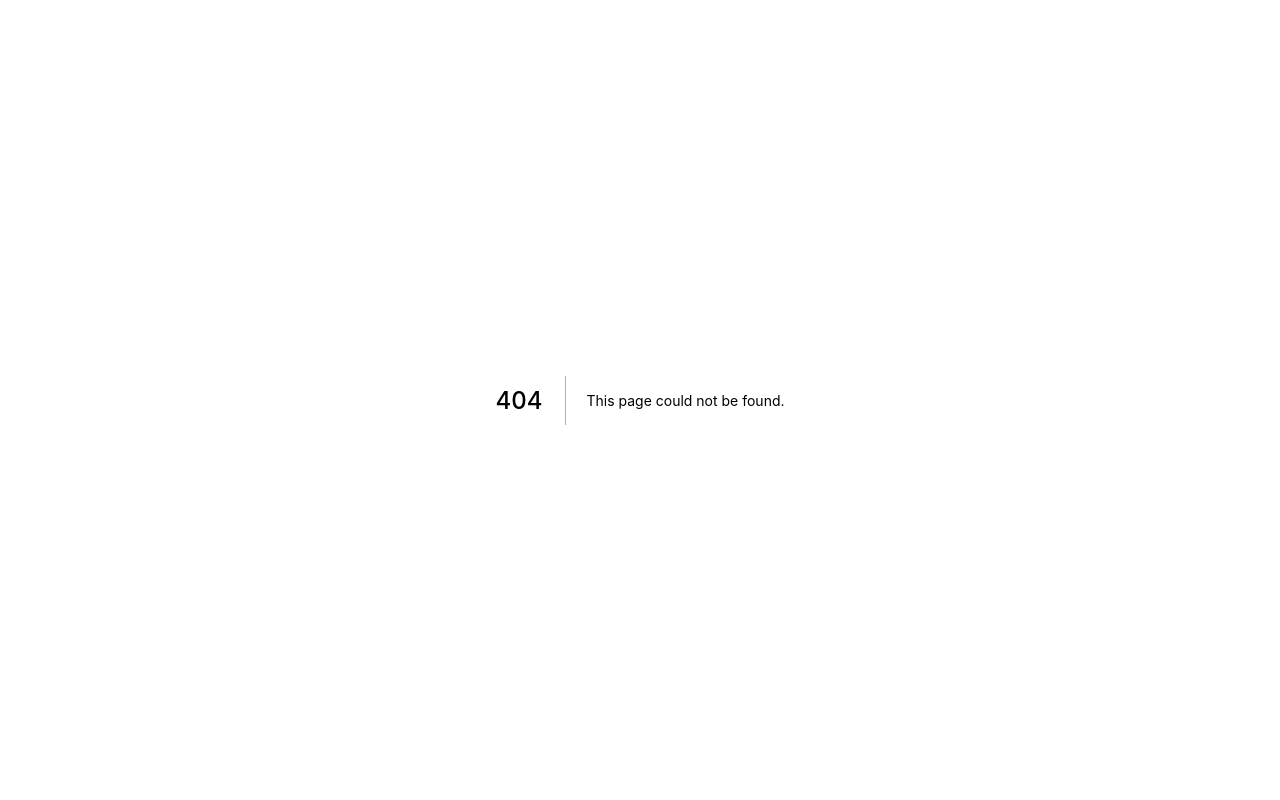
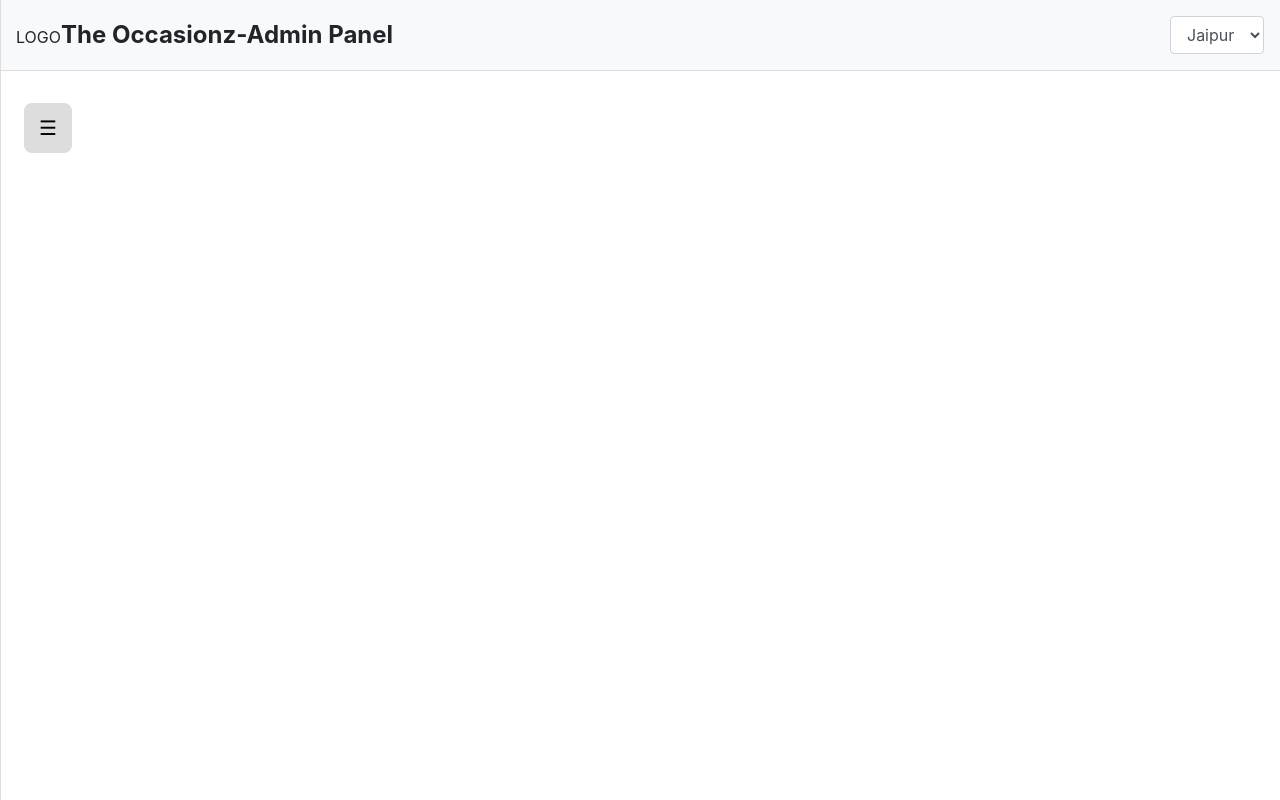
Before and after one commit to Theoccasionz/Frontend, a Next.js app: page /admin in a window 1280 px wide. Before the commit this address had no page. Built offline with nearby package versions, Linux system fonts and the light colour scheme.

Commit message:
Admin page layout
Signed-off-by: k-kumar-01 <kushalkumargupta4@gmail.com>

```diff
--- /dev/null
+++ b/layouts/admin.tsx
@@ -0,0 +1,105 @@
+import React, { FC, useState } from 'react';
+import { useRouter } from 'next/router';
+import Link from 'next/link';
+import Form from 'react-bootstrap/Form';
+import style from '../styles/admin/layout.module.css';
+
+type Props = {
+  children: React.ReactNode;
+};
+
+const LayoutAdmin: FC<Props> = ({ children }) => {
+  const [open, setOpen] = useState(false);
+  const router = useRouter();
+
+  const handleClose = () => {
+    const mySidebar = document.getElementById('mySidebar')!;
+    mySidebar.style.width = '0';
+    const mainEl = document.getElementById('main')!;
+    mainEl.style.marginLeft = '0';
+  };
+
+  const handleClick = () => {
+    if (open) {
+      setOpen(false);
+      handleClose();
+    } else {
+      setOpen(true);
+      const mySidebar = document.getElementById('mySidebar')!;
+      mySidebar.style.width = '250px';
+      const mainEl = document.getElementById('main')!;
+      mainEl.style.marginLeft = '250px';
+    }
+  };
+
+  const isActive = (value: string) => {
+    if (router.pathname.indexOf(value) !== -1) {
+      console.log(style.active);
+      return style.active;
+    }
+    return '';
+  };
+
+  return (
+    <main>
+      <section className={style.navbar}>
+        <div>
+          <span>LOGO</span>
+          <span className={style.navHeading}>The Occasionz-Admin Panel</span>
+        </div>
+        <div>
+          <Form inline>
+            <Form.Control as="select">
+              <option>Jaipur</option>
+              <option>2</option>
+              <option>3</option>
+              <option>4</option>
+              <option>5</option>
+            </Form.Control>
+          </Form>
+        </div>
+      </section>
+      <section className={style.panel}>
+        <section className={style.sidebar}>
+          <div id="mySidebar" className={style.sidebar}>
+            <button className={style.closeBtn} onClick={handleClose}>
+              ×
+            </button>
+            <Link href="/admin/booking-details">
+              <a href="/admin/booking-details" className={isActive('/admin/booking-details')}>
+                Booking Details
+              </a>
+            </Link>
+            <Link href="/admin/add-design">
+              <a href="/admin/add-design" className={isActive('/admin/add-design')}>
+                Add Design
+              </a>
+            </Link>
+            <Link href="/admin/listed-design">
+              <a href="/admin/listed-design" className={isActive('/admin/listed-design')}>
+                Listed Design
+              </a>
+            </Link>
+            <Link href="/admin/posters">
+              <a href="/admin/posters" className={isActive('admin/posters')}>
+                Posters
+              </a>
+            </Link>
+            <Link href="/admin/vendor-details">
+              <a href="/admin/vendor-details" className={isActive('/admin/vendor-details')}>
+                Vendor Details
+              </a>
+            </Link>
+          </div>
+        </section>
+        <section className={style.main} id="main">
+          <button className={style.toggleBtn} onClick={handleClick}>
+            ☰
+          </button>
+        </section>
+      </section>
+    </main>
+  );
+};
+
+export default LayoutAdmin;
--- /dev/null
+++ b/pages/admin/index.tsx
@@ -0,0 +1,12 @@
+import React from 'react'
+import LayoutAdmin from '../../layouts/admin'
+
+const index = () => {
+    return (
+        <LayoutAdmin>
+
+        </LayoutAdmin>
+    )
+}
+
+export default index
--- /dev/null
+++ b/styles/admin/layout.module.css
@@ -0,0 +1,97 @@
+.navbar {
+  background: #f8f9fa;
+  padding: 1rem;
+  display: flex;
+  justify-content: space-between;
+  align-items: center;
+  border-bottom: 1px solid #ddd;
+}
+
+.navHeading {
+  font-size: 1.5rem;
+  font-weight: bold;
+}
+
+.panel {
+  padding: 1rem 0;
+}
+
+.sidebar {
+  height: 100%;
+  width: 0;
+  position: fixed;
+  z-index: 100;
+  top: 0;
+  left: 0;
+  background-color: #f8f9fa;
+  overflow-x: hidden;
+  transition: 0.5s;
+  padding-top: 60px;
+  border-right: 1px solid #ddd;
+}
+
+.sidebar a {
+  padding: 8px 8px 8px 32px;
+  text-decoration: none;
+  font-size: 25px;
+  color: black;
+  display: block;
+  transition: 0.3s;
+}
+
+.sidebar a:hover {
+  color: gray;
+}
+
+.sidebar .active::before {
+  content:" > "
+}
+
+.closeBtn {
+  border: none;
+  background: transparent;
+  position: absolute;
+  top: 0;
+  right: 25px;
+  font-size: 36px;
+  margin-left: 50px;
+}
+
+.closeBtn:focus,
+.closeBtn:hover {
+  outline: none;
+  color: gray;
+}
+
+.toggleBtn {
+  font-size: 20px;
+  cursor: pointer;
+  background-color: #ddd;
+  color: black;
+  padding: 10px 15px;
+  margin-left: 0.5rem;
+  border: none;
+  border-radius: 0.5rem;
+}
+
+.toggleBtn:hover {
+  background-color: #aaa;
+}
+
+.toggleBtn:focus {
+  outline: none;
+}
+
+.main {
+  transition: margin-left 0.5s;
+  padding: 16px;
+}
+
+@media screen and (max-height: 450px) {
+  .sidebar {
+    padding-top: 15px;
+  }
+  .sidebar a {
+    font-size: 18px;
+  }
+}
```
Also changed, not shown: pages/admin/booking-details.tsx (added, +12 -0 lines).
